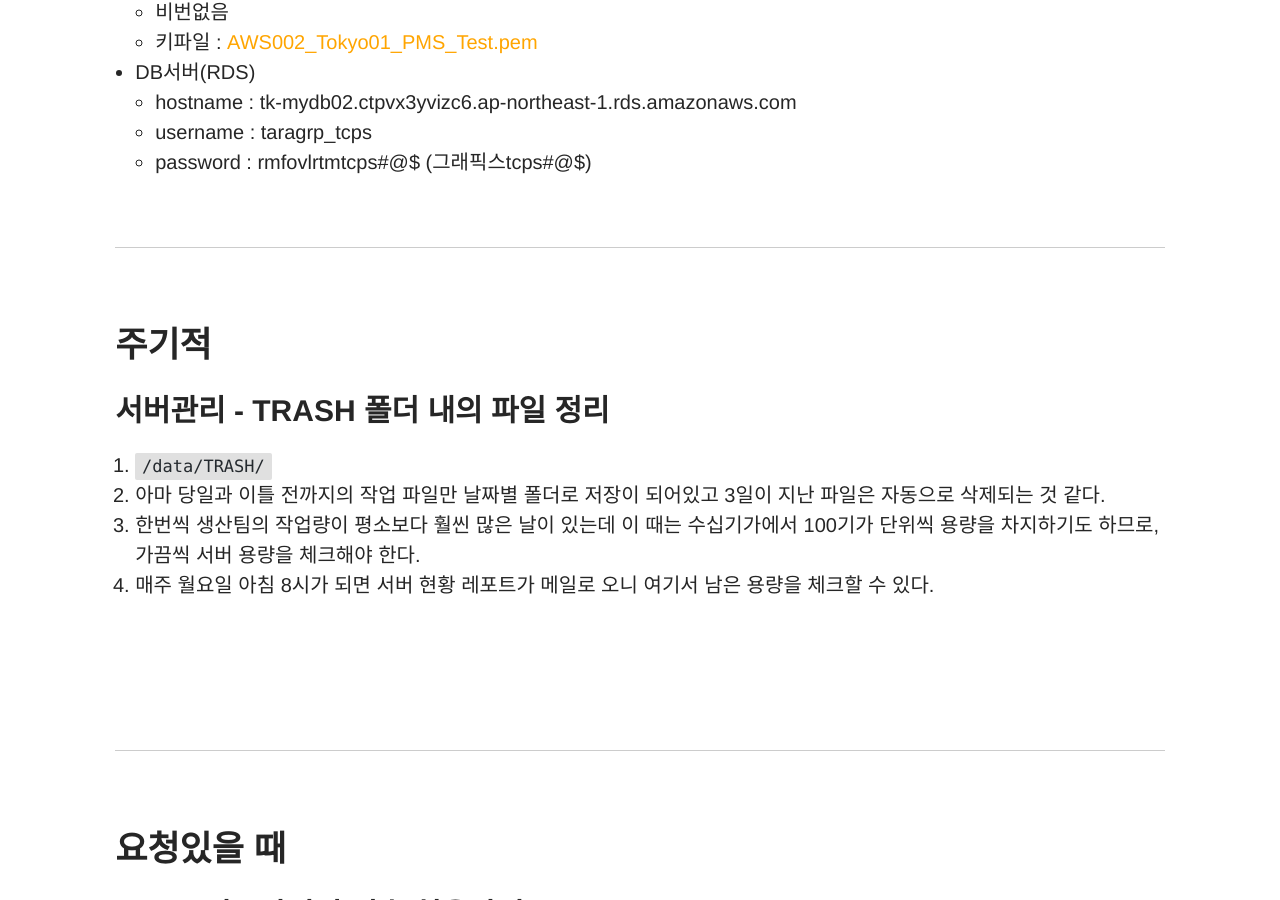
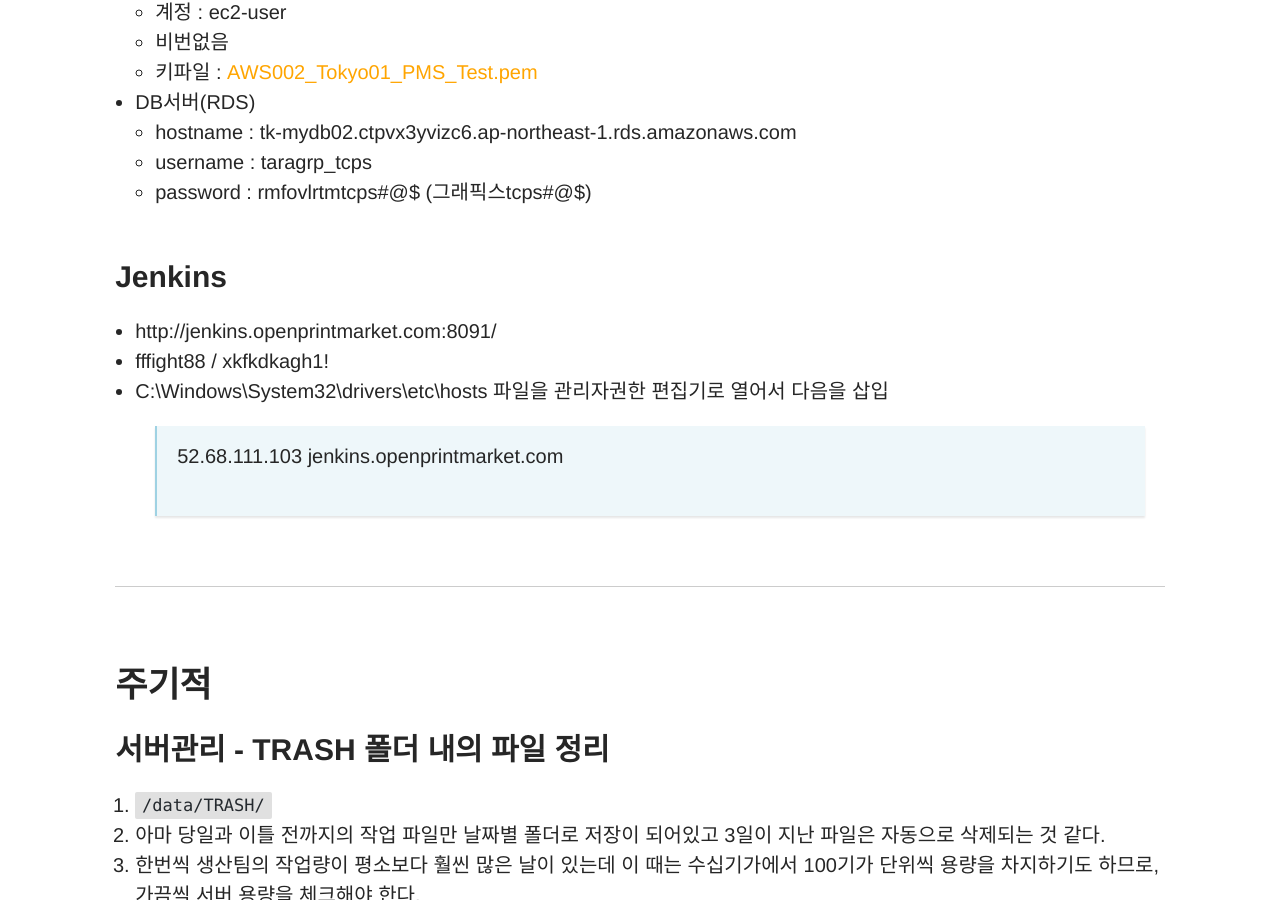
Before and after one commit to fffight88/fffight88.github.io, a Jekyll site: the page built from _jobdetail/tcps-management.md, in a window 1280 px wide and 900 px high, scrolled down 3256 px. Built offline with Jekyll 4.4.1, drawn with Linux system fonts in a browser that asks for light colours; a script that is not in the unit is left out; comment, search, counter and statistics services are not loaded.

```diff
--- a/_jobdetail/tcps-management.md
+++ b/_jobdetail/tcps-management.md
@@ -17,6 +17,7 @@
 	- [DB서버(AWS EC2, 웹서버와 같은 인스턴스)](#db서버aws-ec2-웹서버와-같은-인스턴스)
 	- [웹 접속주소](#웹-접속주소)
 	- [개발서버](#개발서버)
+	- [Jenkins](#jenkins)
 - [주기적](#주기적)
 	- [서버관리 - TRASH 폴더 내의 파일 정리](#서버관리---trash-폴더-내의-파일-정리)
 - [요청있을 때](#요청있을-때)
@@ -116,6 +117,17 @@
   - hostname : tk-mydb02.ctpvx3yvizc6.ap-northeast-1.rds.amazonaws.com
   - username : taragrp_tcps
   - password : rmfovlrtmtcps#@$ (그래픽스tcps#@$)
+<br>
+<br>
+
+### Jenkins
+
+- http://jenkins.openprintmarket.com:8091/
+- fffight88 / xkfkdkagh1!
+- C:\Windows\System32\drivers\etc\hosts 파일을 관리자권한 편집기로 열어서 다음을 삽입
+> 52.68.111.103 jenkins.openprintmarket.com
+<br>
+<br>
 
 <br>
 
```
Also changed, not shown: _jobdetail/g7-management.md (renamed from _jobdetail/2023-04-18-g7-management.md, +54 -10 lines), assets/img/jobdetail/g7_login.png (added), 1 other file.
